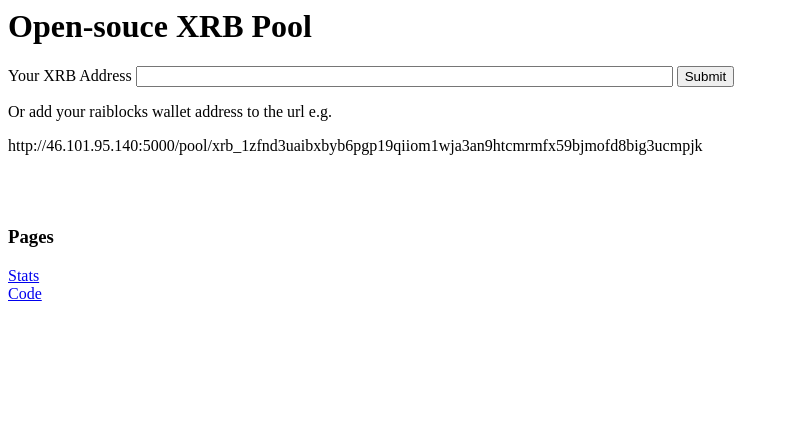
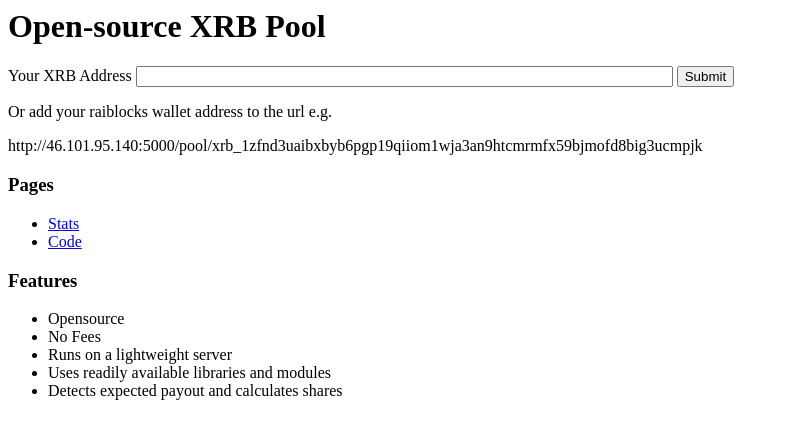
Before and after one commit to jamescoxon/rai_quarry_pool, a Flask app: page / in a window 1280 px wide. Shown: the top 439 px of the page, without its empty margins (0-789 px from the left). Run offline with Flask 2, Linux system fonts and the light colour scheme.

Commit message:
fixed payout saving to a file and tested, a few extra bits in the html files

```diff
--- a/app.py
+++ b/app.py
@@ -8,7 +8,8 @@ from urllib.request import Request, urlopen
 import json
 import dataset
 
-pool_address = 'xrb_317ngidjcgamhiq79kztd69kx1kiusybhzakya9xhxjoaabkhrmp8mr4wio4'
+#pool_address = 'xrb_317ngidjcgamhiq79kztd69kx1kiusybhzakya9xhxjoaabkhrmp8mr4wio4'
+pool_address = 'xrb_3qy46qwumsxazxm5p1m4wphqbbzcuo5j1ukinqj5889f9m99mhtjxcrok699'
 
 # connecting to a SQLite database
 db = dataset.connect('sqlite:///mydatabase.db')
--- a/templates/info.html
+++ b/templates/info.html
@@ -1,14 +1,23 @@
 <html>
-<h1>Open-souce XRB Pool</h1>
+<h1>Open-source XRB Pool</h1>
 <form action="/redirect" method="POST">
   Your XRB Address <input type="text" name="xrb_address" size="64">
   <input type="submit" value="Submit">
 </form>
 <p>Or add your raiblocks wallet address to the url e.g.</p>
 <p>http://46.101.95.140:5000/pool/xrb_1zfnd3uaibxbyb6pgp19qiiom1wja3an9htcmrmfx59bjmofd8big3ucmpjk </p>
-<br>
-<br>
 <h3>Pages</h3>
-<a href="/stats">Stats</a><br>
-<a href="https://github.com/jamescoxon/rai_quarry_pool">Code</a>
+<ul>
+<li><a href="/stats">Stats</a></li>
+<li><a href="https://github.com/jamescoxon/rai_quarry_pool">Code</a></li>
+</ul>
+
+<h3>Features</h3>
+<ul>
+<li>Opensource</li>
+<li>No Fees</li>
+<li>Runs on a lightweight server</li>
+<li>Uses readily available libraries and modules</li>
+<li>Detects expected payout and calculates shares</li>
+</ul>
 </html>
--- a/templates/pool.html
+++ b/templates/pool.html
@@ -25,5 +25,8 @@
   <h3>Info</h3>
   <p>Code can be found on <a href="https://github.com/jamescoxon/rai_quarry_pool">github</a></p>
   <p>The pool server collects the responses from the captchas and every 90 seconds submits them to the main raiblocks server, the main server only pays out once the pool reaches the top 60 claims. At this point the pool software detects this, saves the breakdown of claims and then restarts the process. Currently it is necessary to manually payout the individual claimers.</p>
+  <br>
+  <h3>Notes/Updates</h3>
+  <p>01/05/17 1800 - Payout complete, server restarted, one step closer to automating payouts </p>
   </body>
 </html>
```
Also changed, not shown: submit.py (+12 -6 lines).
